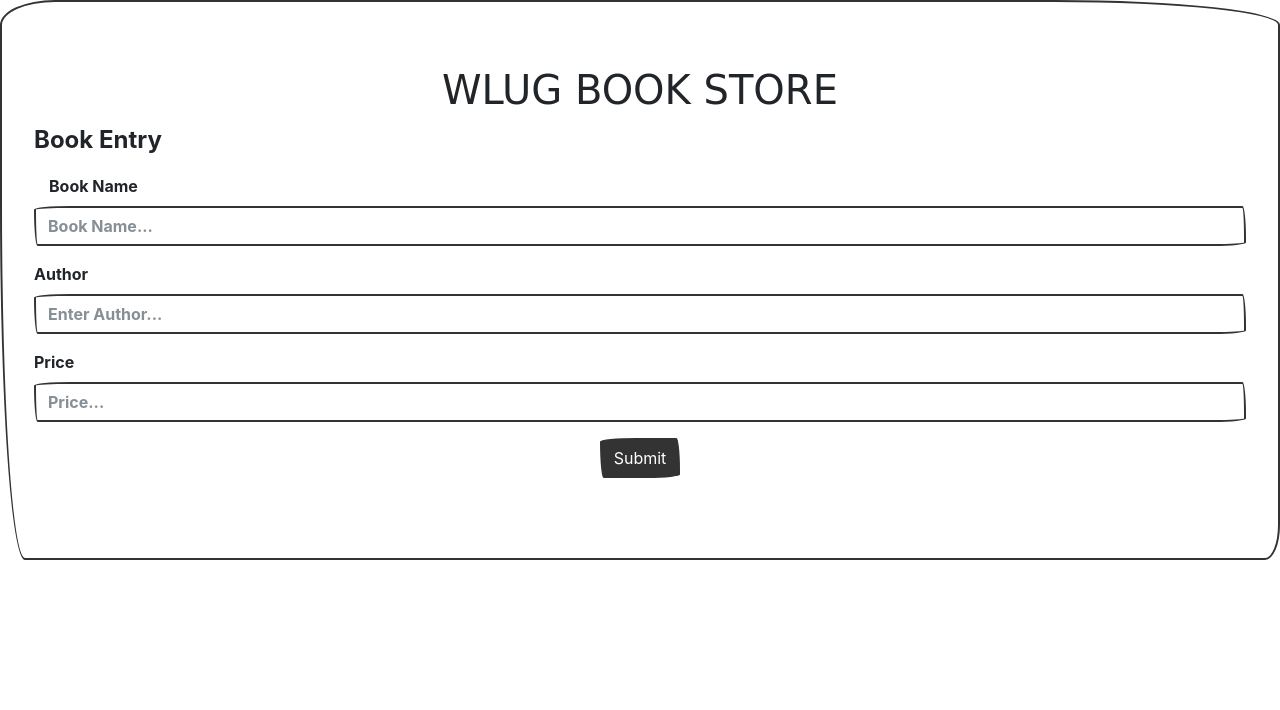
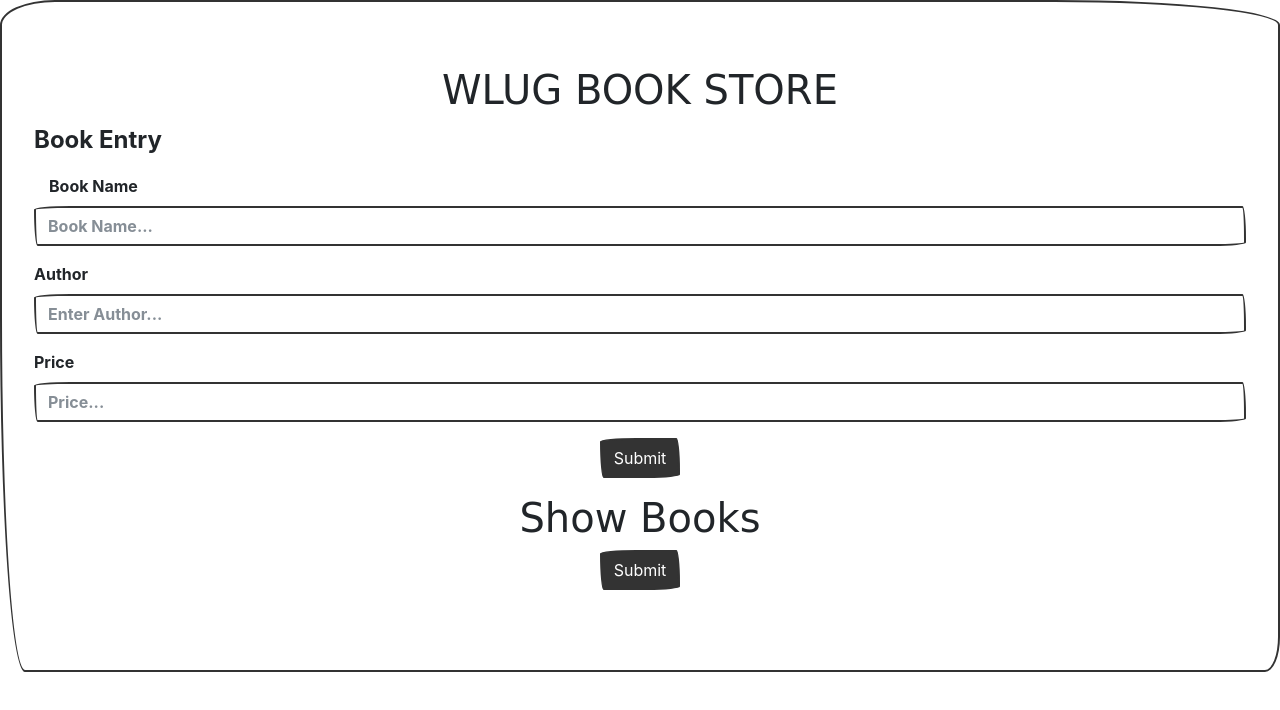
Before and after one commit to bharambevaishnavi/technotest1, a website: page home.html in a window 1280 px wide. Drawn offline with nearby package versions, Linux system fonts and the light colour scheme; a web font is replaced by a local one.

Commit message:
Show prototype is added

```diff
--- a/home.html
+++ b/home.html
@@ -33,5 +33,18 @@
 				</div>
 			</fieldset>
 		</form>
+<center><h1>Show Books</h1></center>
+		<form method="POST" action="/Show">
+
+
+
+
+				<div class="form-group">
+					<center>
+						<input type="submit" class="btn btn-primary"/>
+					</center>
+				</div>
+
+		</form>
 	</body>
 </html>
--- a/index.js
+++ b/index.js
@@ -44,3 +44,6 @@ app.post('/addBook', (req, res) => {
 		res.status(400).send("Error ! Unable to add the new book !!!");
 	});
 });
+app.post('/Show', (req, res) => {
+	/*complete this prototype*/
+});
```
